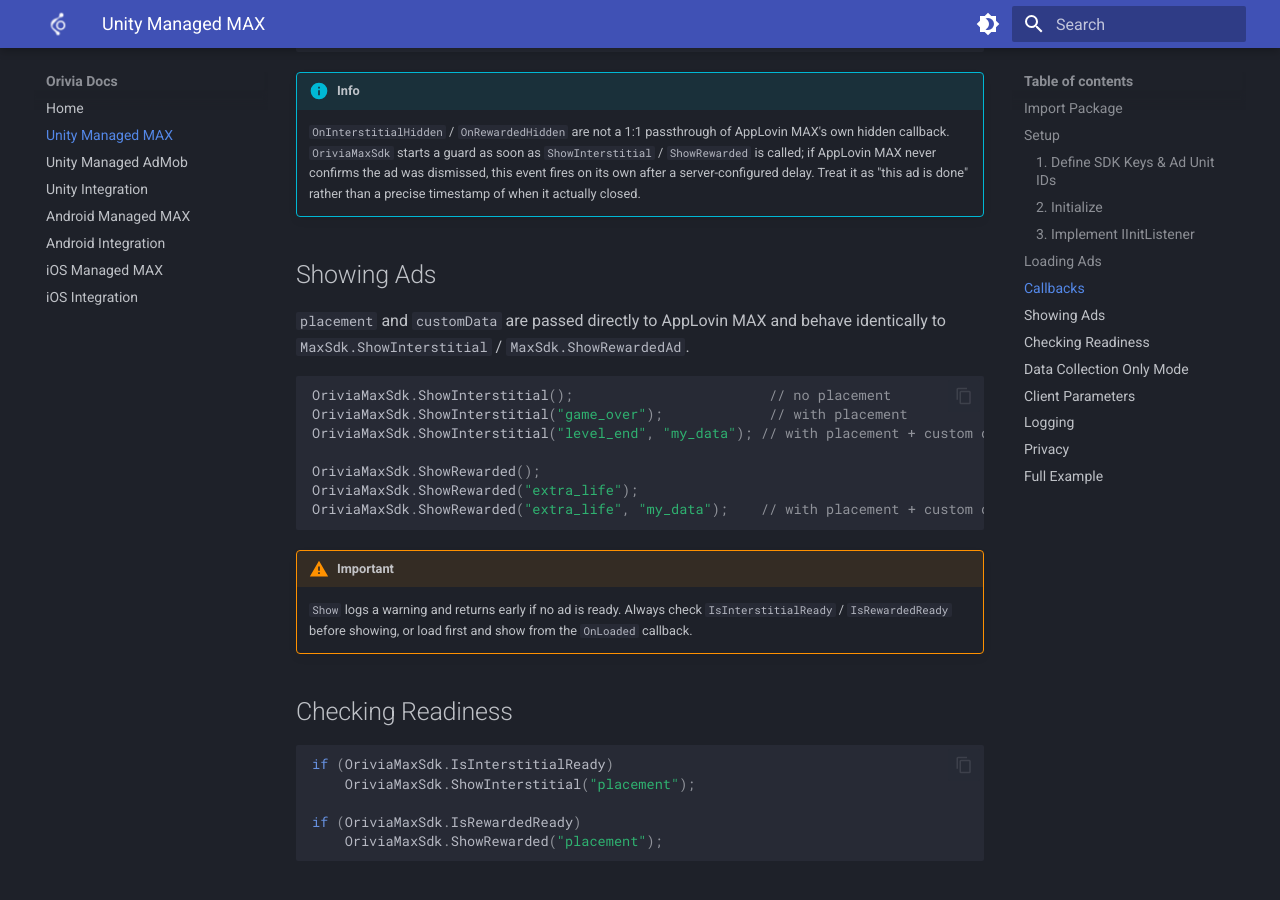
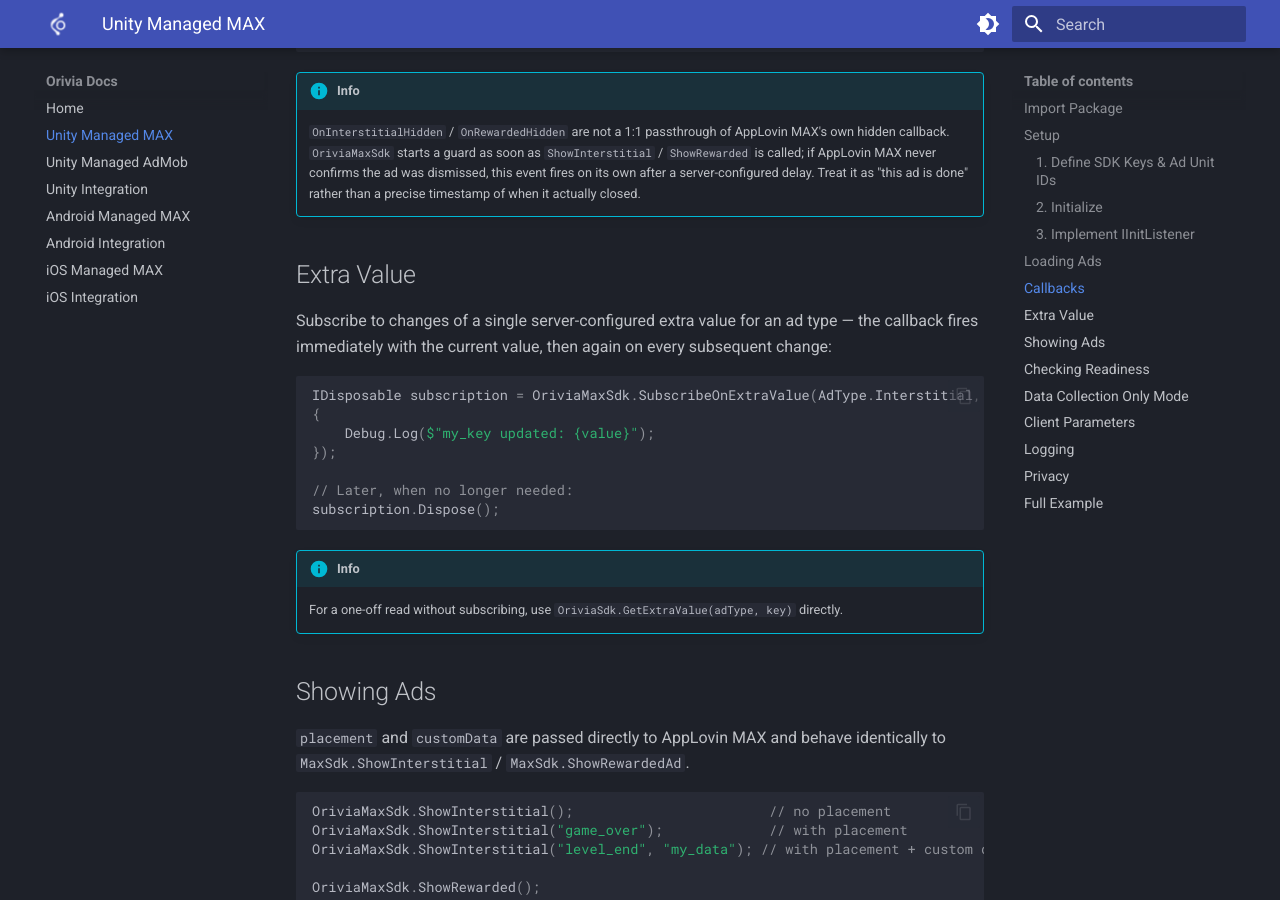
Before and after one commit to orivia-ai/orivia-sdk-docs.github.io, an MkDocs documentation site: the page built from docs/unity-max.md, in a window 1280 px wide and 900 px high, scrolled down 2892 px. Built offline with MkDocs 1.6.1 and Material for MkDocs 9.7.7, drawn with Linux system fonts in a browser that asks for light colours.

Commit message:
Update doc

````diff
--- a/docs/unity-max.md
+++ b/docs/unity-max.md
@@ -124,6 +124,23 @@
 
 !!! info "Info"
     `OnInterstitialHidden` / `OnRewardedHidden` are not a 1:1 passthrough of AppLovin MAX's own hidden callback. `OriviaMaxSdk` starts a guard as soon as `ShowInterstitial` / `ShowRewarded` is called; if AppLovin MAX never confirms the ad was dismissed, this event fires on its own after a server-configured delay. Treat it as "this ad is done" rather than a precise timestamp of when it actually closed.
+
+## Extra Value
+
+Subscribe to changes of a single server-configured extra value for an ad type — the callback fires immediately with the current value, then again on every subsequent change:
+
+```csharp
+IDisposable subscription = OriviaMaxSdk.SubscribeOnExtraValue(AdType.Interstitial, "my_key", value =>
+{
+    Debug.Log($"my_key updated: {value}");
+});
+
+// Later, when no longer needed:
+subscription.Dispose();
+```
+
+!!! info "Info"
+    For a one-off read without subscribing, use `OriviaSdk.GetExtraValue(adType, key)` directly.
 
 ## Showing Ads
 
````
